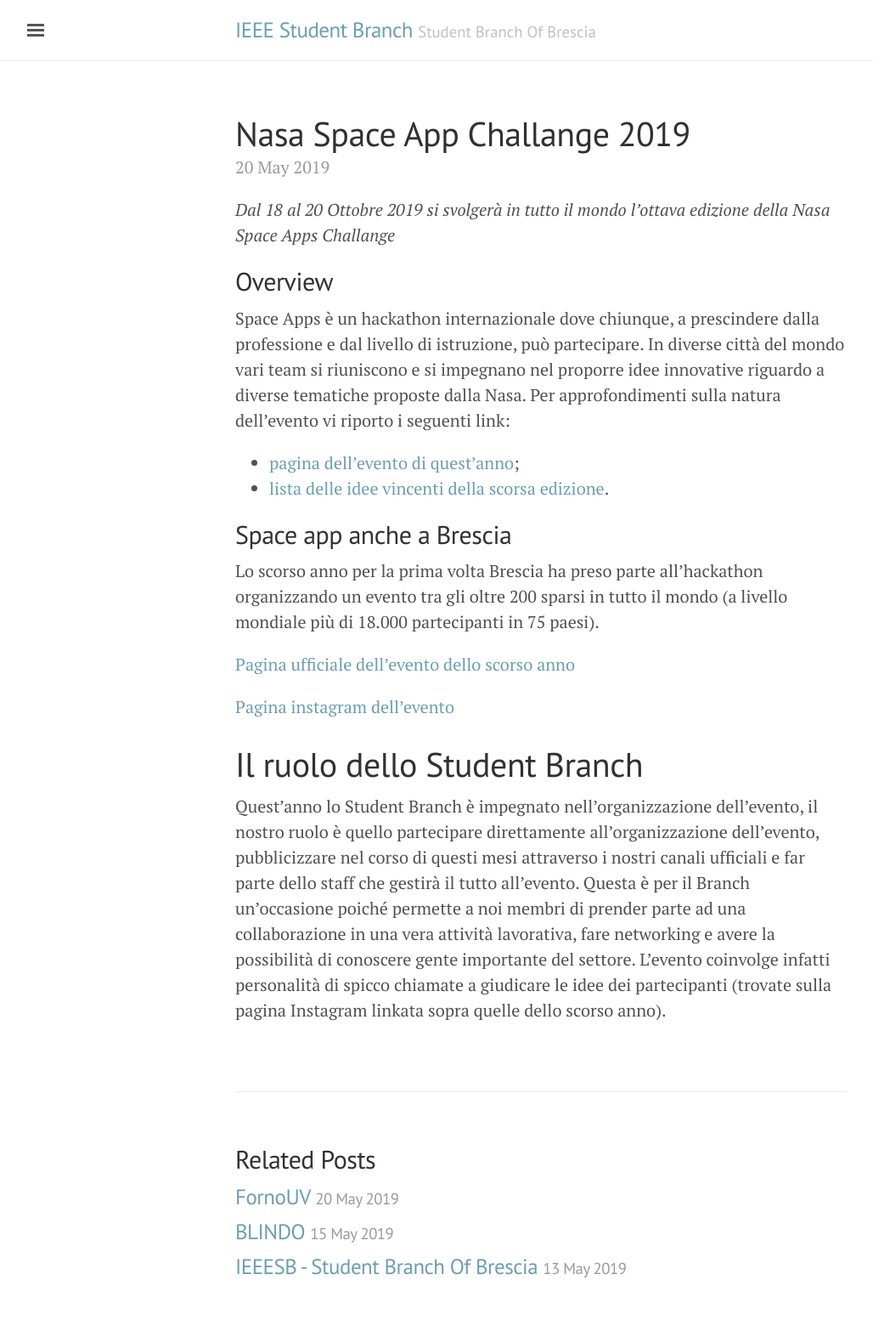
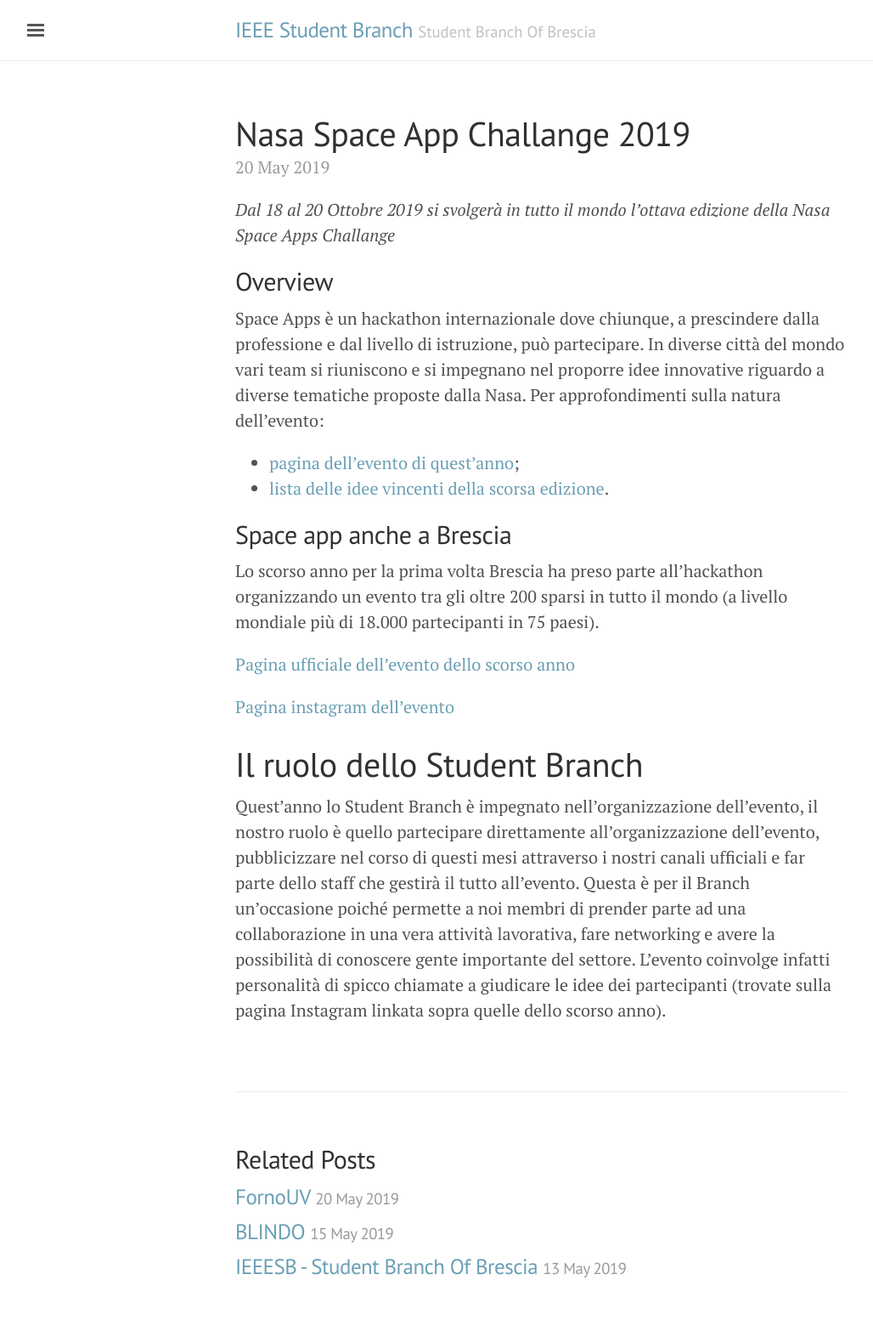
Before and after one commit to ieee-brescia/ieee-brescia.github.io, a Jekyll site: the page built from _posts/2019-05-20-Nasa-Space-Apps-Challange-Brescia.md, in a window 1280 px wide. Shown: the whole page at 85% size, without its empty margins (3-1031 px from the left). Built offline with Jekyll 4.4.1, drawn with Linux system fonts in a browser that asks for light colours.

Commit message:
Update 2019-05-20-Nasa-Space-Apps-Challange-Brescia.md

```diff
--- a/_posts/2019-05-20-Nasa-Space-Apps-Challange-Brescia.md
+++ b/_posts/2019-05-20-Nasa-Space-Apps-Challange-Brescia.md
@@ -9,7 +9,7 @@
 ## Overview
 Space Apps è un hackathon internazionale dove chiunque, a prescindere dalla professione e dal livello di istruzione, può partecipare.
 In diverse città del mondo vari team si riuniscono e si impegnano nel proporre idee innovative riguardo a diverse tematiche proposte dalla Nasa.
-Per approfondimenti sulla natura dell'evento vi riporto i seguenti link:
+Per approfondimenti sulla natura dell'evento:
 
 * [pagina dell'evento di quest'anno](https://2019.spaceappschallenge.org/);
 * [lista delle idee vincenti della scorsa edizione](https://2018.spaceappschallenge.org/awards/global-finalists).
```
